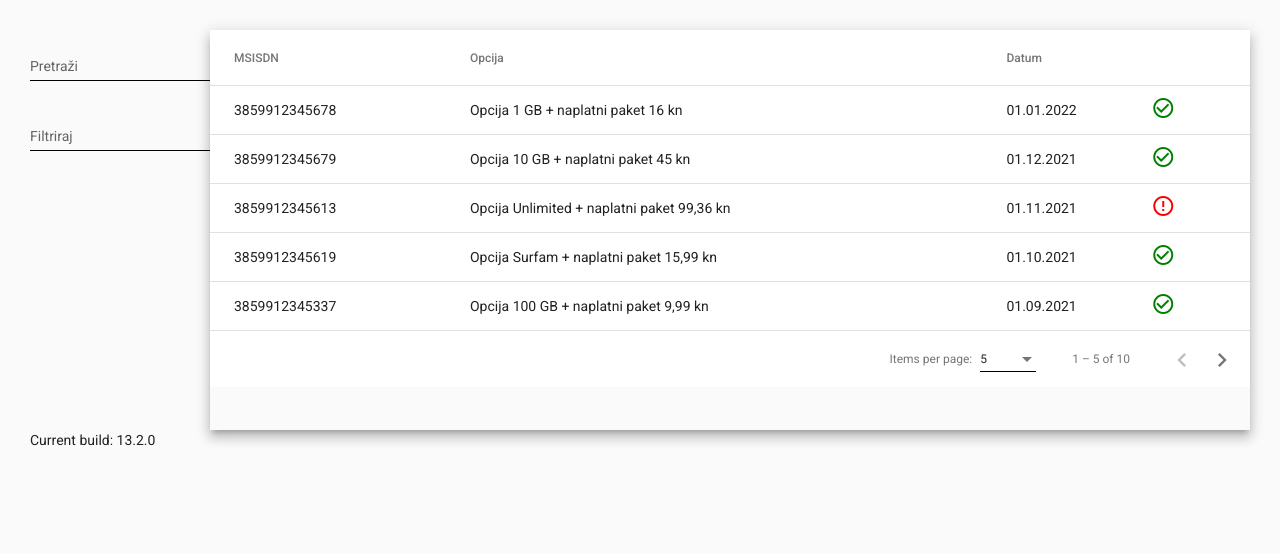
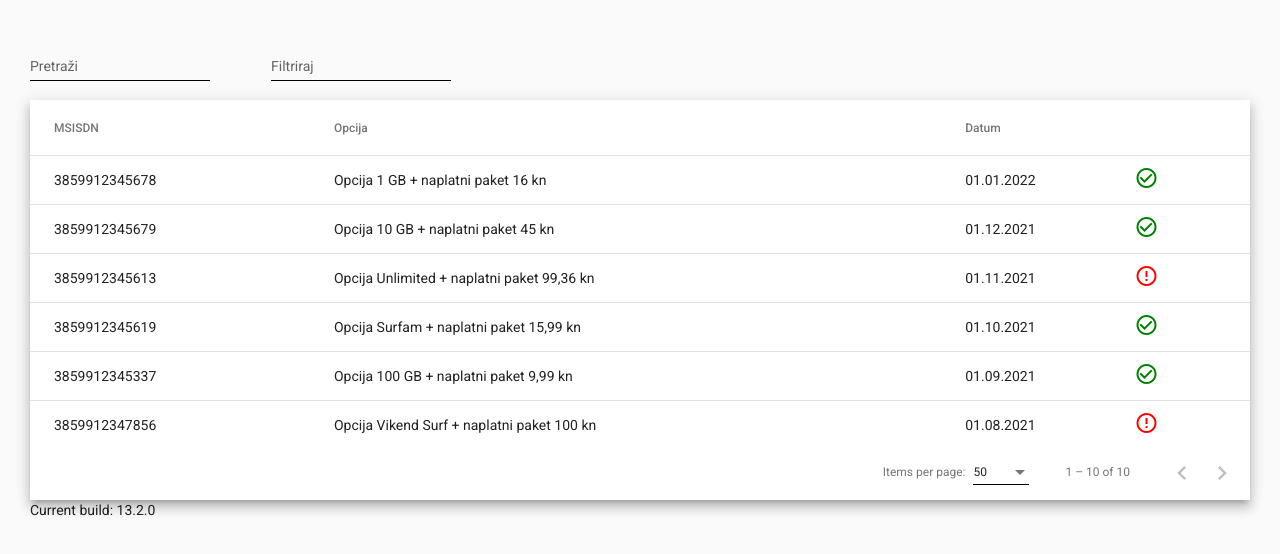
Before and after one commit to lukalik1234/angular-oausfg-1e2qqp, an Angular app: page / in a window 1280 px wide. Shown: the top 554 px of the page. Built offline with nearby package versions, Linux system fonts and the light colour scheme.

Commit message:
2 files modified

```diff
--- a/src/app/table-expandable-rows-example.css
+++ b/src/app/table-expandable-rows-example.css
@@ -104,6 +104,7 @@ tr.example-element-row:not(.example-expanded-row):active {
 
 .filter {
   width: fit-content;
+  margin-left: 5%;
 }
 
 .search {
@@ -111,6 +112,5 @@ tr.example-element-row:not(.example-expanded-row):active {
 }
 
 .actions {
-  float: left;
-  clear: none;
+  display: flex;
 }
--- a/src/app/table-expandable-rows-example.html
+++ b/src/app/table-expandable-rows-example.html
@@ -123,8 +123,8 @@
     </tr>
   </table>
   <mat-paginator
-    [pageSizeOptions]="[5, 10, 25, 100]"
-    aria-label="Select page of users"
+    [pageSizeOptions]="[50, 100, 150, 200]"
+    aria-label="Odaberi stranicu za pregled"
     class="mat-paginator-sticky"
   ></mat-paginator>
 </div>
```
